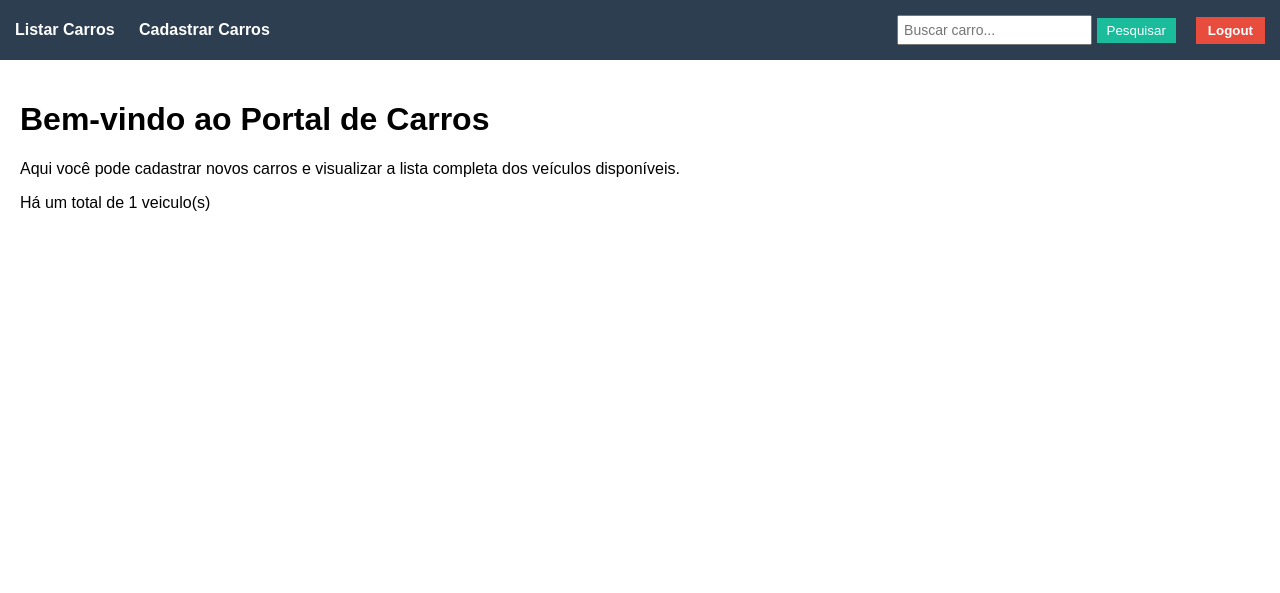
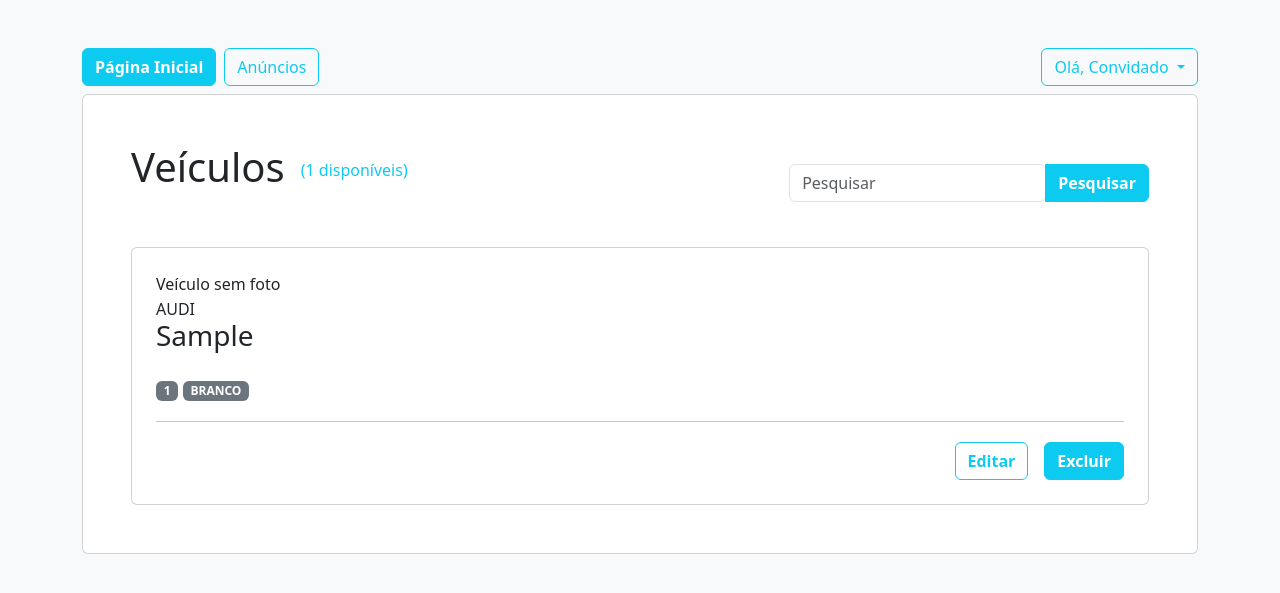
Before and after one commit to h-rolins/web_mobile, a Django app: page /veiculo/ in a window 1280 px wide. Shown: the top 593 px of the page. Run offline with Django 5.2, Linux system fonts and the light colour scheme; tables that the repository leaves empty hold one stand-in row (values such as "Sample post"); some libraries are stand-ins or nearby versions.

Commit message:
subindo alteração da aula do dia 30

```diff
--- a/sistema/settings.py
+++ b/sistema/settings.py
@@ -37,6 +37,7 @@ INSTALLED_APPS = [
     'django.contrib.sessions',
     'django.contrib.messages',
     'django.contrib.staticfiles',
+    'django_bootstrap5',
     'veiculo.apps.VeiculoConfig'
 ]
 
--- /dev/null
+++ b/templates/base.html
@@ -0,0 +1,80 @@
+<!DOCTYPE html>
+<html lang="pt-br">
+  <head>
+    {% load static %} {% load django_bootstrap5 %} {% bootstrap_css %}
+    {% bootstrap_javascript %}
+    <meta charset="UTF-8" />
+    <title>{% block title %}Desenvolvimento web-mobile{% endblock %}</title>
+  </head>
+  <body class="bg-light">
+    <div class="container d-flex flex-column my-5">
+      <div
+        id="menu-superior"
+        class="d-flex justify-content-between align-items-center mb-2"
+      >
+        {% block menu-superior %}
+        <div class="d-flex flex-row gap-2">
+          <a href="/" class="btn btn-info text-white fw-bolder">
+            Página Inicial
+          </a>
+          <!-- <button class="btn btn-outline-info"><a>Veículos</a></button> -->
+          {% if user.is_authenticated %}
+          <button
+            class="btn btn-outline-info dropdown-toggle"
+            type="button"
+            data-bs-toggle="dropdown"
+            aria-expanded="false"
+          >
+           Veículos
+          </button>
+          <ul class="dropdown-menu">
+            <li><a class="dropdown-item" href="/veiculo">Visualizar todos</a></li>
+            <li><a class="dropdown-item" href="/veiculo/novo">Cadastrar</a></li>
+          </ul>
+          <button
+            class="btn btn-outline-info dropdown-toggle"
+            type="button"
+            data-bs-toggle="dropdown"
+            aria-expanded="false"
+          >
+           Anúncios
+          </button>
+          <ul class="dropdown-menu">
+            <li><a class="dropdown-item" href="/anuncio">Visualizar todos</a></li>
+            <li><a class="dropdown-item" href="/anuncio/novo">Cadastrar</a></li>
+          </ul>
+          {% else %}
+          <a href="/anuncio" class="btn btn-outline-info">
+            Anúncios
+          </a>
+          {% endif %}
+
+          <!-- <button class="btn btn-outline-info"><a>Login</a></button> -->
+        </div>
+        <button
+          class="btn btn-outline-info dropdown-toggle"
+          type="button"
+          data-bs-toggle="dropdown"
+          aria-expanded="false"
+        >
+        {% if user.is_authenticated %}
+          Olá, {{ user }}
+        {% else %}
+        Olá, Convidado
+        {% endif %}
+        </button>
+        <ul class="dropdown-menu">
+          {% if user.is_authenticated %}
+          <li><a class="dropdown-item" href="/logout">Sair</a></li>
+          {% else %}
+          <li><a class="dropdown-item" href="/login">Entrar</a></li>
+          {% endif %}
+        </ul>
+        {% endblock %}
+      </div>
+      <div id="conteudo" class="card rounded py-5">
+        {% block conteudo %}{% endblock %}
+      </div>
+    </div>
+  </body>
+</html>
--- a/templates/veiculo/listar.html
+++ b/templates/veiculo/listar.html
@@ -1,94 +1,46 @@
-<!DOCTYPE html>
-<html lang="pt-br">
-<head>
-  <meta charset="UTF-8">
-  <title>Portal de Carros</title>
-  <style>
-    body {
-      font-family: Arial, sans-serif;
-      margin: 0;
-      padding: 0;
-    }
-
-    header {
-      background-color: #2c3e50;
-      color: white;
-      padding: 15px;
-      display: flex;
-      justify-content: space-between;
-      align-items: center;
-    }
-
-    nav a {
-      color: white;
-      text-decoration: none;
-      margin-right: 20px;
-      font-weight: bold;
-    }
-
-    nav a:hover {
-      text-decoration: underline;
-    }
-
-    .menu {
-      display: flex;
-      align-items: center;
-    }
-
-    .search-bar {
-      margin-right: 20px;
-    }
-
-    .search-bar input {
-      padding: 5px;
-      font-size: 14px;
-    }
-
-    .search-bar button {
-      padding: 5px 10px;
-      background-color: #1abc9c;
-      border: none;
-      color: white;
-      cursor: pointer;
-    }
-
-    .logout-button {
-      background-color: #e74c3c;
-      border: none;
-      color: white;
-      padding: 6px 12px;
-      font-weight: bold;
-      cursor: pointer;
-    }
-
-    main {
-      padding: 20px;
-    }
-  </style>
-</head>
-<body>
-
-  <header>
-    <div class="menu">
-      <nav>
-        <a href="#">Listar Carros</a>
-        <a href="#">Cadastrar Carros</a>
-      </nav>
+{% extends 'base.html' %}
+{% block titulo %}Lista de veículos{% endblock %}
+{% block conteudo %}
+<div class="container px-5">
+    <form action="/veiculo/" method="GET">
+    <div class="d-flex justify-content-between align-items-center gap-3  mb-4">
+        <div class="d-flex justify-content-between align-items-center gap-3  mb-4 flex-1">
+            <h1>Veículos</h1>
+            <h6 class="text-info mt-2">({{veiculos|length}} disponíveis)</h6>
+        </div>
+        <div class="d-flex btn-group flex-0">
+            <input class="form-control" name="pesquisa" type="text" placeholder="Pesquisar" />
+            <input class="btn btn-info text-white fw-bolder" type="submit" value="Pesquisar" />
+        </div>
     </div>
-    <div class="menu">
-      <div class="search-bar">
-        <input type="text" placeholder="Buscar carro...">
-        <button>Pesquisar</button>
-      </div>
-      <button class="logout-button">Logout</button>
+    </form>
+    <div class="d-flex flex-column gap-4 overflow-auto">
+        {% for v in veiculos %}
+        <div class="card px-4 py-4 rounded d-flex flex-column gap-1">
+            {% if v.foto %}
+                <img src="/{{v.foto}}" class="img-fluid rounded mb-2" style="max-height: 340px; object-fit: cover" />
+            {% else %}
+                Veículo sem foto
+            {% endif %}
+            <div>
+                <h6 class="m-0">{{v.get_marca_display}}</h5>
+                <h3 class="mb-4">{{v.modelo}}</h4>
+                <span class="badge bg-secondary text-white">{{v.ano}}</span>
+                <span class="badge bg-secondary text-white">{{v.get_cor_display}}</span>
+            </div>
+            <hr />
+            <div class="d-flex gap-3 justify-content-end">
+                <a href="/veiculo/{{v.id}}" class="btn  btn-outline-info fw-bolder">
+                    Editar
+                  </a>
+                <a href="/veiculo/deletar/{{v.id}}" class="btn btn-info text-white fw-bolder">
+                    Excluir
+                  </a>
+                <!-- <btn class="">Editar</btn> -->
+                <!-- <btn class="btn btn-info text-white fw-bolder">Excluir</btn> -->
+            </div>
+        </div>
+        {% endfor %}
     </div>
-  </header>
-
-  <main>
-    <h1>Bem-vindo ao Portal de Carros</h1>
-    <p>Aqui você pode cadastrar novos carros e visualizar a lista completa dos veículos disponíveis.</p>
-    <p>Há um total de {{veiculos|length}} veiculo(s)</p>
-  </main>
-
-</body>
-</html>
+</div>
+{% endblock %}
```
